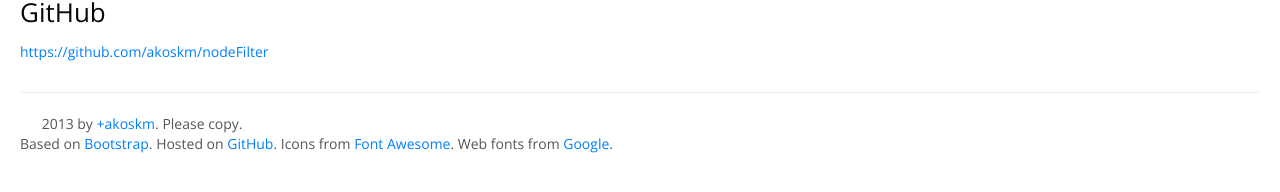
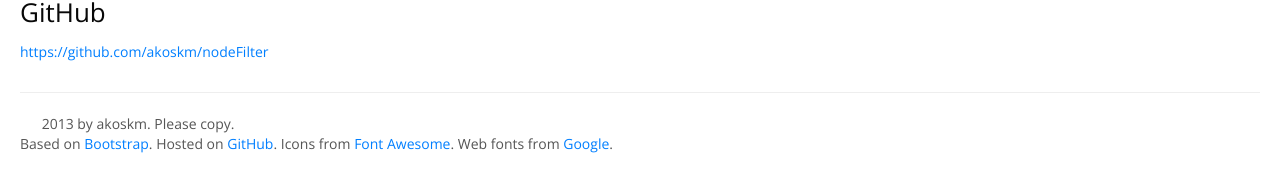
Before and after one commit to akoskm/akoskm.github.io, a Jekyll site: the page built from index.html, in a window 1280 px wide and 1243 px high. Shown: the part 1029-1221 px from the top of the window. Built offline with Jekyll 4.4.1, drawn with Linux system fonts in a browser that asks for light colours; nearby versions of some CDN libraries; comment, search, counter and statistics services are not loaded; grey boxes are pictures that could not be loaded.

Commit message:
Update footer.html

```diff
--- a/_includes/footer.html
+++ b/_includes/footer.html
@@ -1,4 +1,4 @@
 <footer id="footer">
-    <a href="http://copyheart.org/"><i class="icon-heart-empty"></i></a> 2013 by <a href="https://plus.google.com/u/0/111400973113366576489/posts">+akoskm</a>. Please copy.<br>
+    <a href="http://copyheart.org/"><i class="icon-heart-empty"></i></a> 2013 by akoskm. Please copy.<br>
     Based on <a href="http://twitter.github.com/bootstrap/">Bootstrap</a>. Hosted on <a href="http://pages.github.com/">GitHub</a>. Icons from <a href="http://fortawesome.github.com/Font-Awesome/">Font Awesome</a>. Web fonts from <a href="http://www.google.com/webfonts">Google</a>.
   </footer>
```
